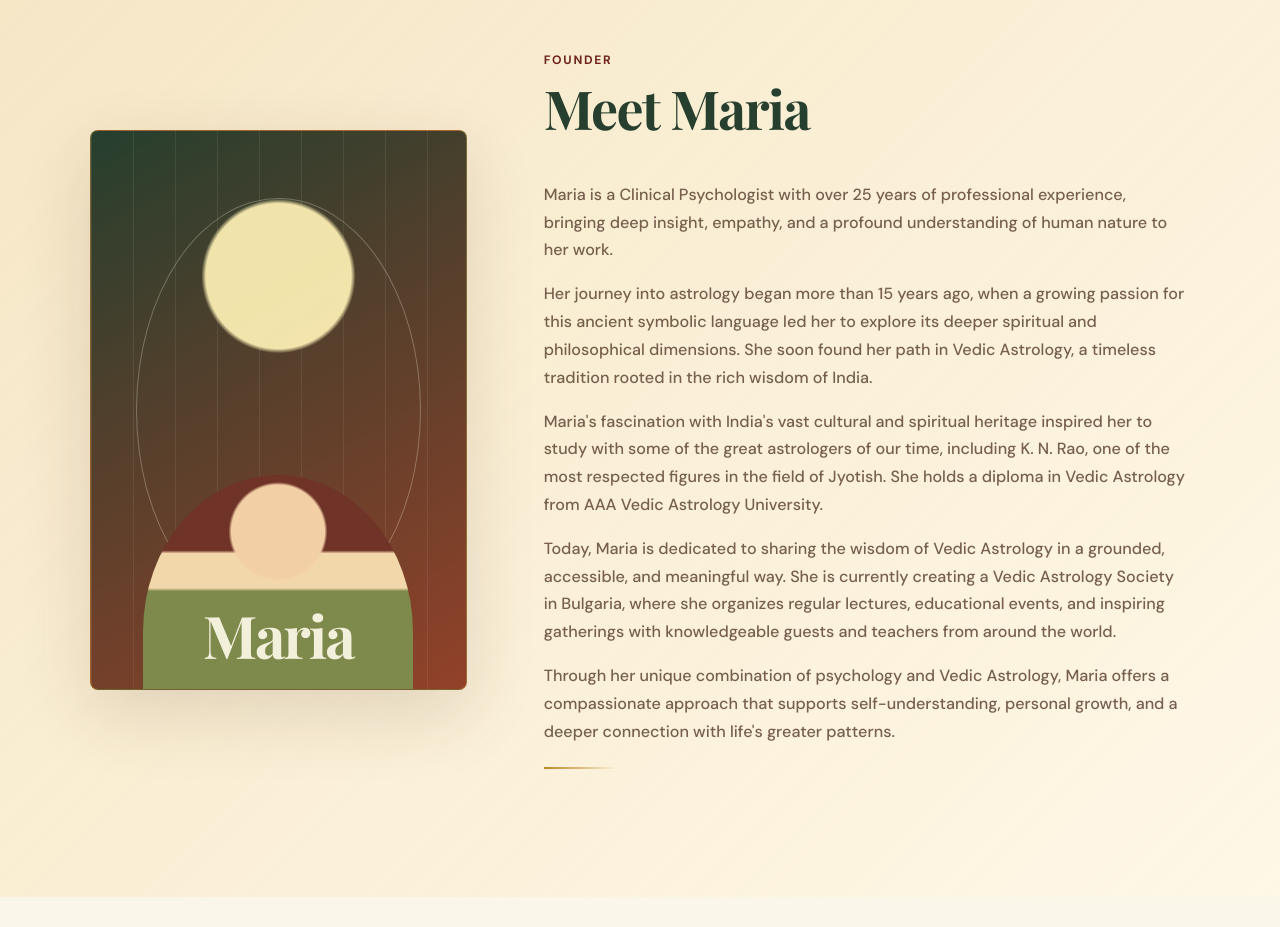
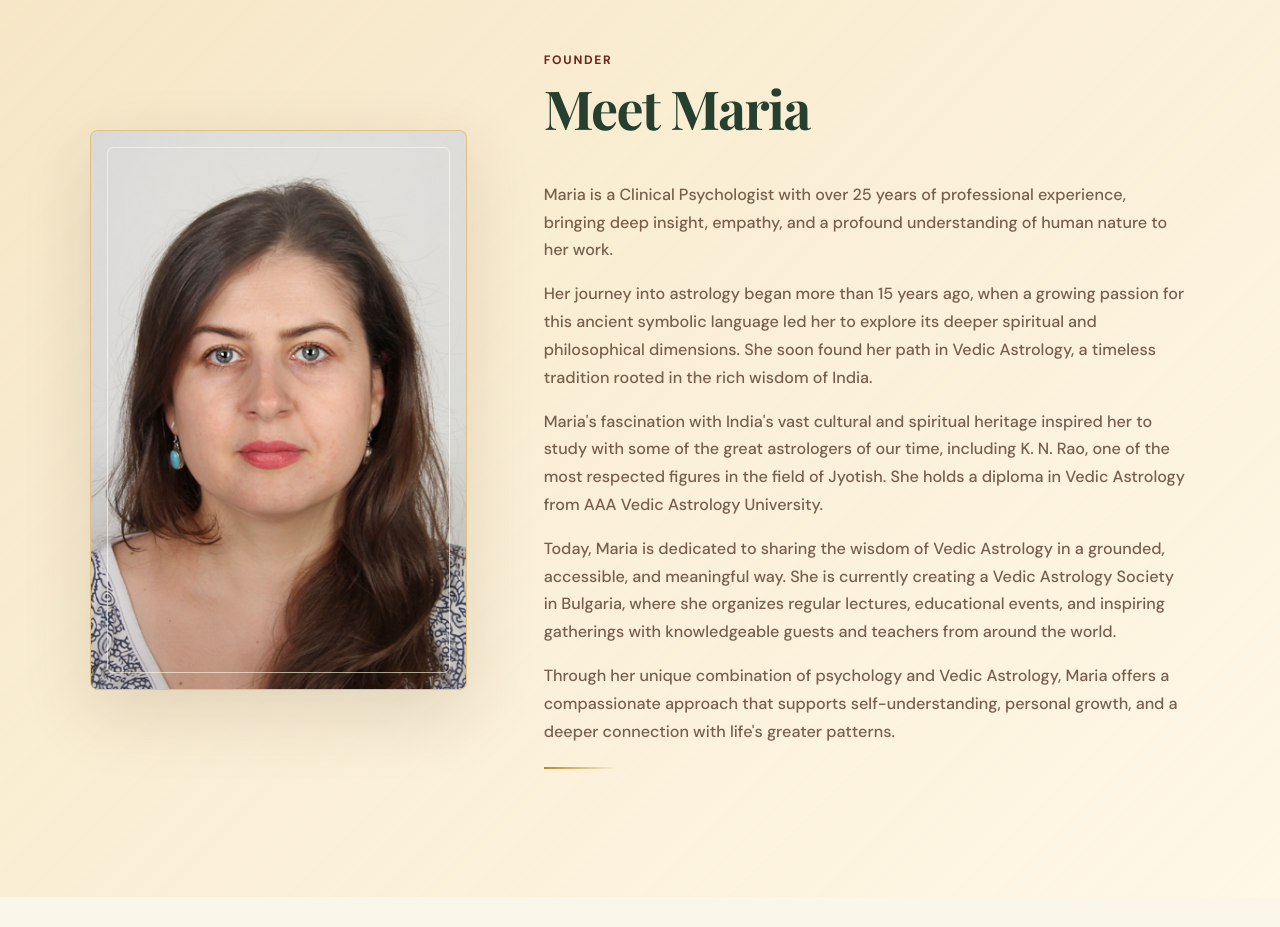
Before and after one commit to lucas953/VedicMaria, a Next.js app: page / in a window 1280 px wide. Shown: the part 1040-1967 px from the top of the page. Built offline with nearby package versions, Linux system fonts and the light colour scheme.

Commit message:
Use Maria founder photo

```diff
--- a/app/globals.css
+++ b/app/globals.css
@@ -487,52 +487,41 @@ h3 {
 
 .founder-portrait {
   position: relative;
-  display: grid;
   min-height: 560px;
-  place-items: end center;
   overflow: hidden;
   border: 1px solid rgba(201, 148, 46, 0.42);
   border-radius: var(--radius);
-  background:
-    radial-gradient(circle at 50% 26%, rgba(255, 242, 182, 0.92) 0 16%, transparent 17%),
-    repeating-linear-gradient(90deg, rgba(255, 248, 231, 0.08) 0 1px, transparent 1px 42px),
-    linear-gradient(150deg, rgba(38, 63, 46, 0.94), rgba(167, 65, 40, 0.84)),
-    var(--green);
+  background: var(--cream-deep);
   box-shadow: var(--shadow);
 }
 
 .founder-portrait::before {
   position: absolute;
-  inset: 12%;
-  border: 1px solid rgba(255, 249, 235, 0.28);
-  border-radius: 50%;
+  inset: 16px;
+  z-index: 1;
+  border: 1px solid rgba(255, 248, 231, 0.62);
+  border-radius: calc(var(--radius) - 2px);
   content: "";
+  pointer-events: none;
 }
 
 .founder-portrait::after {
   position: absolute;
-  bottom: -18%;
-  width: 72%;
-  aspect-ratio: 0.86;
-  border-radius: 50% 50% 8px 8px;
+  inset: 0;
   background:
-    radial-gradient(circle at 50% 18%, #f3cfa6 0 16%, transparent 17%),
-    linear-gradient(180deg, #6f3327 0 24%, #f2d7aa 25% 36%, #7e8a4c 37%);
+    linear-gradient(180deg, transparent 54%, rgba(53, 34, 22, 0.22)),
+    radial-gradient(circle at 50% 15%, rgba(255, 248, 231, 0.12), transparent 34%);
   content: "";
+  pointer-events: none;
 }
 
-.founder-portrait span {
-  position: relative;
-  z-index: 1;
+.founder-portrait img {
+  display: block;
   width: 100%;
-  padding: 0 24px 24px;
-  color: rgba(255, 249, 235, 0.9);
-  font-family: var(--display);
-  font-size: clamp(2.2rem, 4.6vw, 4.2rem);
-  font-weight: 700;
-  letter-spacing: -0.035em;
-  line-height: 1;
-  text-align: center;
+  height: 100%;
+  min-height: 560px;
+  object-fit: cover;
+  object-position: center;
 }
 
 .founder-content {
@@ -878,6 +867,10 @@ textarea {
     max-width: 520px;
   }
 
+  .founder-portrait img {
+    min-height: 360px;
+  }
+
   .card-grid,
   .event-grid {
     grid-template-columns: repeat(2, minmax(0, 1fr));
--- a/app/page.tsx
+++ b/app/page.tsx
@@ -1,5 +1,6 @@
 "use client";
 
+import Image from "next/image";
 import { CTA } from "./components/CTA";
 import { EventCards } from "./components/EventCards";
 import { Hero } from "./components/Hero";
@@ -25,8 +26,14 @@ export default function Home() {
       />
 
       <section className="section founder-section" aria-labelledby="founder-title">
-        <div className="founder-portrait" aria-hidden="true">
-          <span>Maria</span>
+        <div className="founder-portrait">
+          <Image
+            src="/Maria.jpg"
+            alt="Maria, founder of Vedic Astrology"
+            fill
+            sizes="(max-width: 900px) 100vw, 38vw"
+            priority
+          />
         </div>
         <div className="founder-content">
           <p className="eyebrow">{home.founder.eyebrow}</p>
```
Also changed, not shown: public/Maria.jpg (added).
